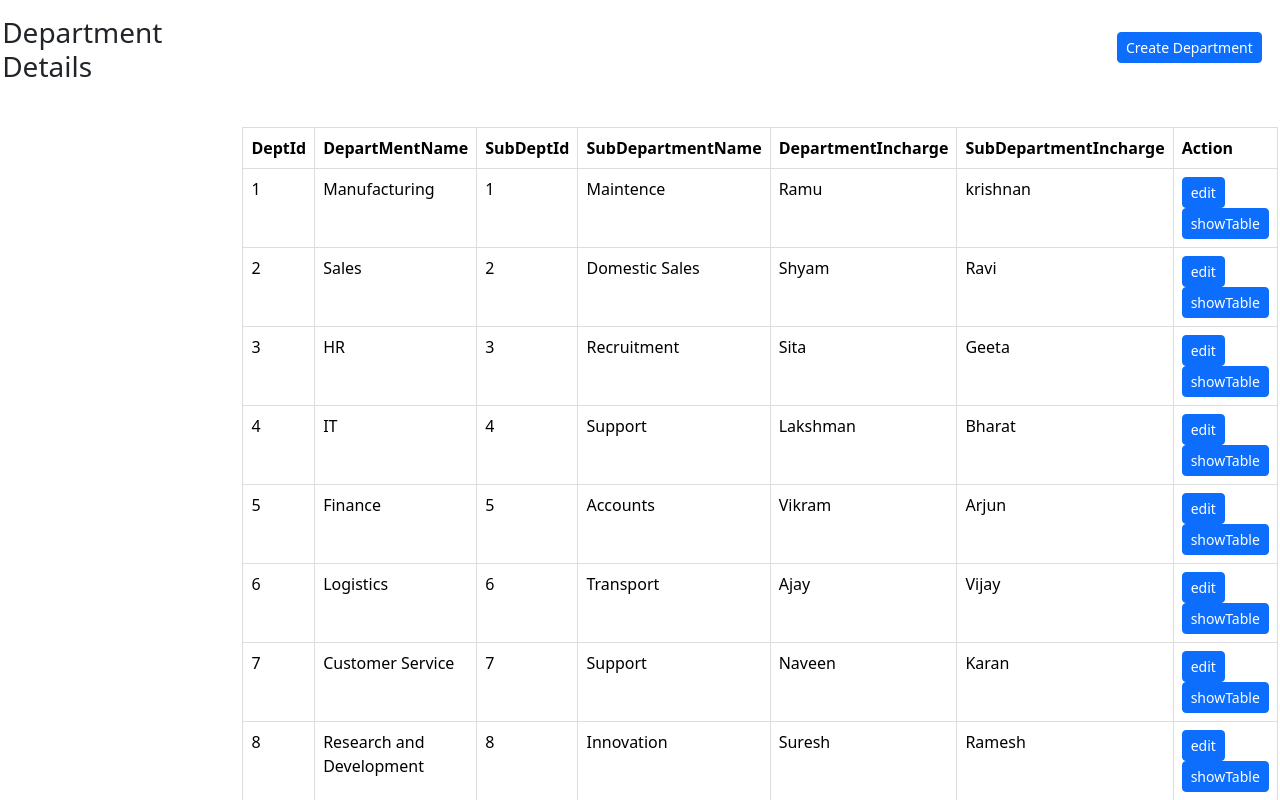
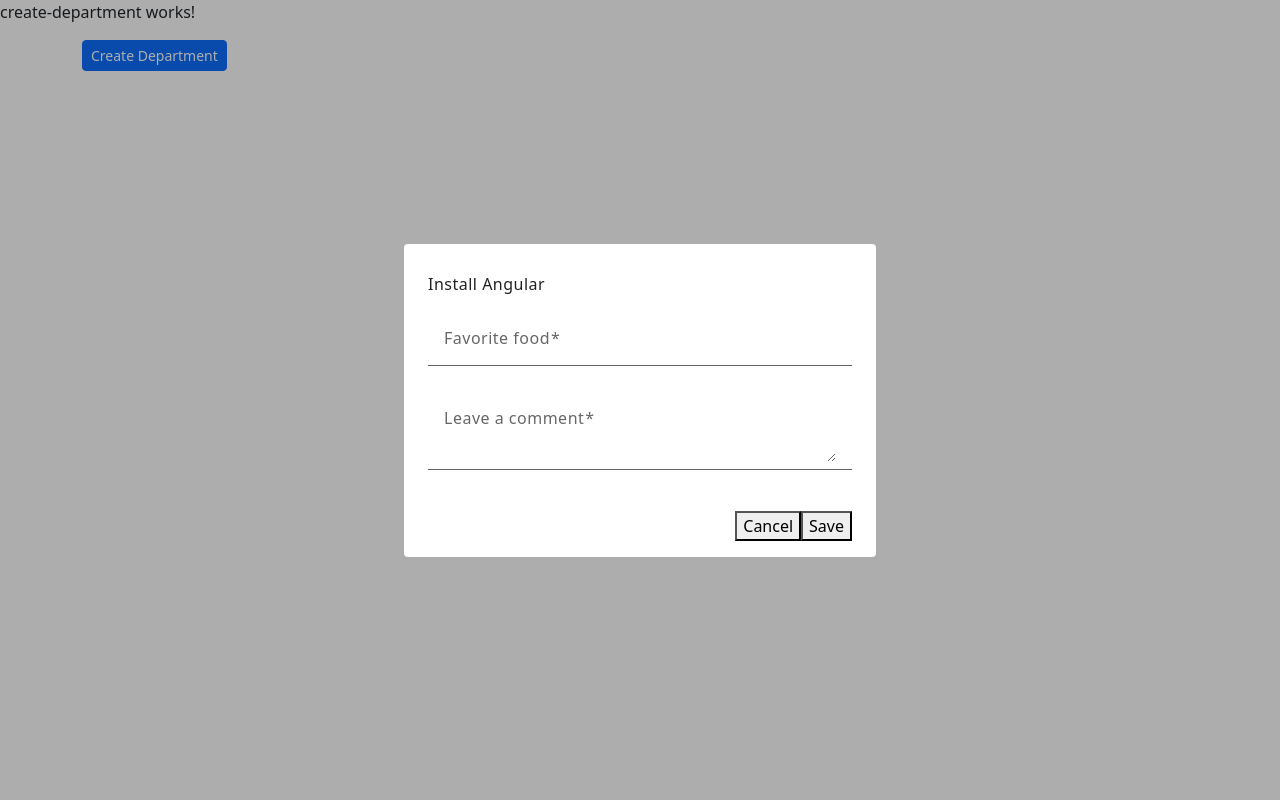
Before and after one commit to uday-kurumana/non-stand-alone-application, an Angular app: page / in a window 1280 px wide. Both pictures are taken after a click on the button "Create Department". Shown: the top 800 px of the page. Built offline with nearby package versions, Linux system fonts and the light colour scheme; data requests are answered from the project's data file.

Commit message:
Committing the material popup changes

```diff
--- a/package.json
+++ b/package.json
@@ -27,6 +27,7 @@
     "@angular/compiler": "^20.3.0",
     "@angular/core": "^20.3.0",
     "@angular/forms": "^20.3.0",
+    "@angular/material": "^20.2.12",
     "@angular/platform-browser": "^20.3.0",
     "@angular/router": "^20.3.0",
     "rxjs": "~7.8.0",
--- a/src/app/admin-dashboard.component/admin-dashboard-alternate.component.html
+++ b/src/app/admin-dashboard.component/admin-dashboard-alternate.component.html
@@ -8,7 +8,7 @@
       <h3>Department Details</h3>
       <div class="">
         <div class="d-flex justify-content-end m-3">
-          <button type="button" class="btn btn-primary btn-sm">Create Department</button>
+          <button type="button" class="btn btn-primary btn-sm" (click)="openDepartmentPopup()">Create Department</button>
         </div>
         <div class="table-responsive">
           <table class="table">
@@ -52,73 +52,44 @@
                   </td>
                   <td id="departmentInchargeFieldColumn">
                     <div class="form-group display-text">
-                      <input
-                        type="text"
-                        class="form-control"
-                        id="departmentNameField"
-                        formControlName="departmentName"
-                      />
+                      <input type="text" class="form-control" id="departmentNameField"
+                        formControlName="departmentName" />
                     </div>
                   </td>
                   <td id="subDeptIdFieldColumn">
                     <div class="form-group display-text">
-                      <input
-                        type="text"
-                        class="form-control"
-                        id="subDeptIdField"
-                        formControlName="subDeptId"
-                      />
+                      <input type="text" class="form-control" id="subDeptIdField" formControlName="subDeptId" />
                     </div>
                   </td>
                   <td id="subdepartmentNameFieldColumn">
                     <div class="form-group display-text">
-                      <input
-                        type="text"
-                        class="form-control"
-                        id="subdepartmentNameField"
-                        formControlName="subDepartmentName"
-                      />
+                      <input type="text" class="form-control" id="subdepartmentNameField"
+                        formControlName="subDepartmentName" />
                     </div>
                   </td>
                   <td id="departmentInchargeFieldColumn">
                     <div class="form-group display-text">
-                      <input
-                        type="text"
-                        class="form-control"
-                        id="departmentInchargeField"
-                        formControlName="departmentIncharge"
-                      />
+                      <input type="text" class="form-control" id="departmentInchargeField"
+                        formControlName="departmentIncharge" />
                     </div>
                   </td>
                   <td id="subDepartmentInchargeFieldColumn">
                     <div class="form-group display-text">
-                      <input
-                        type="text"
-                        class="form-control"
-                        id="subDepartmentInchargeField"
-                        formControlName="subDepartmentIncharge"
-                      />
+                      <input type="text" class="form-control" id="subDepartmentInchargeField"
+                        formControlName="subDepartmentIncharge" />
                     </div>
                   </td>
                   }
                 </ng-container>
                 <td>
-                  <button
-                    id="editButton"
-                    type="button"
-                    class="btn btn-primary btn-sm"
-                    (click)="updateDepartment(departmentItem, departmentForm, $event)"
-                  >
+                  <button id="editButton" type="button" class="btn btn-primary btn-sm"
+                    (click)="updateDepartment(departmentItem, departmentForm, $event)">
                     {{
-                      !clickedDepartment || departmentItem.deptId !== selectedId ? 'edit' : 'update'
+                    !clickedDepartment || departmentItem.deptId !== selectedId ? 'edit' : 'update'
                     }}
                   </button>
-                  <button
-                    id="showEmployeeTableButton"
-                    type="button"
-                    class="btn btn-primary btn-sm"
-                    (click)="showEmployees(departmentItem)"
-                  >
+                  <button id="showEmployeeTableButton" type="button" class="btn btn-primary btn-sm"
+                    (click)="showEmployees(departmentItem)">
                     showTable
                   </button>
                 </td>
@@ -132,10 +103,8 @@
     <!-- if else usage row implementation alternate -->
     <div class="d-flex justify-content-center m-3">
       @if (employeeDataArray.length > 0 && employeeDataArray != null ) {
-      <app-dept-dashboard
-        [employeesData]="employeeDataArray"
-        (returnToAdmin)="showDepartments($event)"
-      ></app-dept-dashboard>
+      <app-dept-dashboard [employeesData]="employeeDataArray"
+        (returnToAdmin)="showDepartments($event)"></app-dept-dashboard>
 
       } @else {
       <p>No employee data available.</p>
@@ -144,7 +113,7 @@
 
     }
   </div>
-} @else if( createDepartment === true)    {
-  <app-create-department (returnToAdmin)="returnToAdminPage($event)"></app-create-department>
-}
+  } @else if( createDepartment === true) {
+  <app-create-department #createDeptComp ></app-create-department>
+  }
 </div>
--- a/src/app/admin-dashboard.component/admin-dashboard.component.ts
+++ b/src/app/admin-dashboard.component/admin-dashboard.component.ts
@@ -1,6 +1,7 @@
-import { Component } from '@angular/core';
+import { Component, ViewChild } from '@angular/core';
 import { FormControl, FormGroup, Validators } from '@angular/forms';
 import { DataService } from '../Test-services/data-service.service';
+import { CreateDepartment } from './create-department/create-department';
 
 @Component({
   selector: 'app-admin-dashboard',
@@ -18,6 +19,7 @@ export class AdminDashboardComponent {
   showDeptTable: boolean = true;
   createDepartment: boolean = false;
 
+  @ViewChild('createDeptComp', { static: false }) createDept!: CreateDepartment;
 
   constructor(private dataService: DataService) {}
 
@@ -86,13 +88,7 @@ export class AdminDashboardComponent {
         subDepartmentIncharge: this.departmentForm.get('subDepartmentIncharge')?.value,
       };
 
-      // this.dataService.updateDepartment(updatedDepartment).subscribe((response) => {
-      //   console.log('Department updated successfully: ' + JSON.stringify(response));
-      //   const index = this.departmentArray.findIndex((dept) => dept.deptId === response.deptId);
-      //   if (index !== -1) {
-      //     this.departmentArray[index] = response;
-      //   }
-      // });
+
       this.clickedDepartment.setValue(false);
     }
   }
@@ -101,19 +97,37 @@ export class AdminDashboardComponent {
     // this.selectedId = item.deptId;
     return item.deptId; // Assuming each item has a unique 'deptId' property
   }
+
+  openDepartmentPopup(): void {
+    console.log('AdminDashboardComponent: openDepartmentPopup called');
+    this.createDepartment = true;
+    // calling method of child component
+    // this.createDept.openDepartmentForm();
+    // this.showDeptTable = false;
+  }
 }
 
 
 
 
 
-  //   handleForm(e: any) {
-  //     console.log('form submitted'+ JSON.stringify(e));
 
-  //     e.preventDefault();
-  //     return false;
-  // }
 
+
+
+
+
+
+
+
+
+
+//   handleForm(e: any) {
+//     console.log('form submitted'+ JSON.stringify(e));
+
+//     e.preventDefault();
+//     return false;
+// }
 
 // {
 // formgroup {
@@ -144,3 +158,12 @@ export class AdminDashboardComponent {
 //     }),
 //   ]),
 // });
+
+
+ // this.dataService.updateDepartment(updatedDepartment).subscribe((response) => {
+      //   console.log('Department updated successfully: ' + JSON.stringify(response));
+      //   const index = this.departmentArray.findIndex((dept) => dept.deptId === response.deptId);
+      //   if (index !== -1) {
+      //     this.departmentArray[index] = response;
+      //   }
+      // });
--- a/src/app/admin-dashboard.component/create-department/create-department.html
+++ b/src/app/admin-dashboard.component/create-department/create-department.html
@@ -1 +1,12 @@
 <p>create-department works!</p>
+<div class="container">
+    <div class="row">
+        <div class="col-sm-3">
+            <button type="button" id="openDialogButton" class="btn btn-primary btn-sm" (click)="openDialog()">
+                Create Department
+            </button>
+        </div>
+        <div class="col-sm-3"></div>
+    </div>
+</div>
+<router-outlet></router-outlet>
--- a/src/app/admin-dashboard.component/create-department/create-department.ts
+++ b/src/app/admin-dashboard.component/create-department/create-department.ts
@@ -1,15 +1,40 @@
-import { Component, EventEmitter } from '@angular/core';
+import { ChangeDetectionStrategy, Component, EventEmitter, inject } from '@angular/core';
+import { MatDialog } from '@angular/material/dialog';
+import { DeptDetailsDialog } from './dept-details-dialog/dept-details-dialog';
 
 @Component({
   selector: 'app-create-department',
   standalone: false,
   templateUrl: './create-department.html',
-  styleUrl: './create-department.scss'
+  styleUrl: './create-department.scss',
+  changeDetection: ChangeDetectionStrategy.OnPush,
 })
 export class CreateDepartment {
+
   returnToAdmin:  EventEmitter<any> = new EventEmitter<any>();
-  constructor() {}
+  constructor( private dialog: MatDialog) {}
 
-  ngOnInit(): void {}
+  ngOnInit(): void {
+    console.log('CreateDepartment: ngOnInit called');
+  }
+
+  ngAfterViewInit(): void {
+    console.log('CreateDepartment: ngAfterViewInit called');
+    this.openDepartmentForm();
+  }
+
+  openDialog(): void {
+    const dialogRef = this.dialog.open(DeptDetailsDialog);
+
+    dialogRef.afterClosed().subscribe(result => {
+      console.log(`Dialog result: ${result}`);
+    });
+  }
+
+  openDepartmentForm(): void {
+    console.log('CreateDepartment: openDepartmentForm called');
+    this.openDialog();
+  }
+
 
 }
--- /dev/null
+++ b/src/app/admin-dashboard.component/create-department/dept-details-dialog/dept-details-dialog.html
@@ -0,0 +1,20 @@
+<h2 mat-dialog-title>Install Angular</h2>
+<mat-dialog-content class="mat-typography">
+
+  <form class="example-form" [formGroup]="deptDetailsForm">
+    <mat-form-field class="example-full-width"  >
+      <mat-label>Favorite food</mat-label>
+      <input matInput placeholder="Ex. Pizza" value="Sushi" formControlName="food">
+    </mat-form-field>
+
+    <mat-form-field class="example-full-width" >
+      <mat-label>Leave a comment</mat-label>
+      <textarea matInput placeholder="Ex. It makes me feel..." formControlName="comment"></textarea>
+    </mat-form-field>
+  </form>
+
+</mat-dialog-content>
+<mat-dialog-actions align="end">
+  <button matButton mat-dialog-close>Cancel</button>
+  <button matButton [mat-dialog-close]="" cdkFocusInitial (click)="onNoClick(deptDetailsForm.value)">Save</button>
+</mat-dialog-actions>
--- /dev/null
+++ b/src/app/admin-dashboard.component/create-department/dept-details-dialog/dept-details-dialog.scss
@@ -0,0 +1,9 @@
+.example-form {
+  min-width: 150px;
+  max-width: 500px;
+  width: 100%;
+}
+
+.example-full-width {
+  width: 100%;
+}
--- /dev/null
+++ b/src/app/admin-dashboard.component/create-department/dept-details-dialog/dept-details-dialog.ts
@@ -0,0 +1,30 @@
+import { Component, Inject } from '@angular/core';
+import { FormControl, FormGroup, Validators } from '@angular/forms';
+import { MAT_DIALOG_DATA, MatDialogRef } from '@angular/material/dialog';
+
+@Component({
+  selector: 'app-dept-details-dialog',
+  standalone: false,
+  templateUrl: './dept-details-dialog.html',
+  styleUrls: ['./dept-details-dialog.scss']
+})
+export class DeptDetailsDialog {
+deptDetailsForm!: FormGroup<any> ;
+
+
+  constructor(
+    public dialogRef: MatDialogRef<DeptDetailsDialog>,
+    @Inject(MAT_DIALOG_DATA) public data: { message: string }
+  ) { }
+
+  ngOnInit(): void {
+    this.deptDetailsForm = new FormGroup({
+      food: new FormControl('', Validators.required),
+      comment: new FormControl('', Validators.required),
+    });
+  }
+
+  onNoClick(incomingValue: any): void {
+    this.dialogRef.close(this.deptDetailsForm.value);
+  }
+}
```
Also changed, not shown: src/app/app-module.ts (+10 -2 lines), 2 other files (tests, documents, lock files or other folders).
